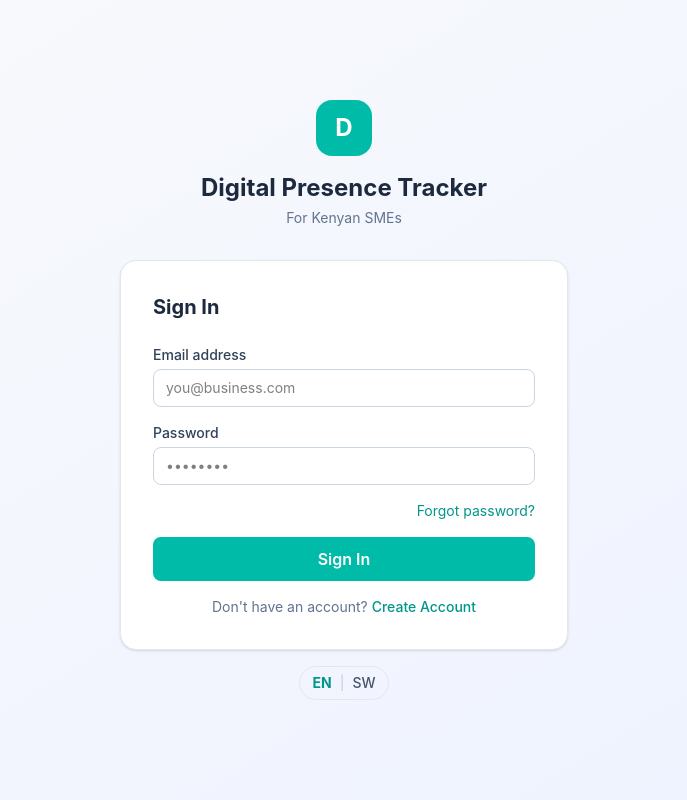
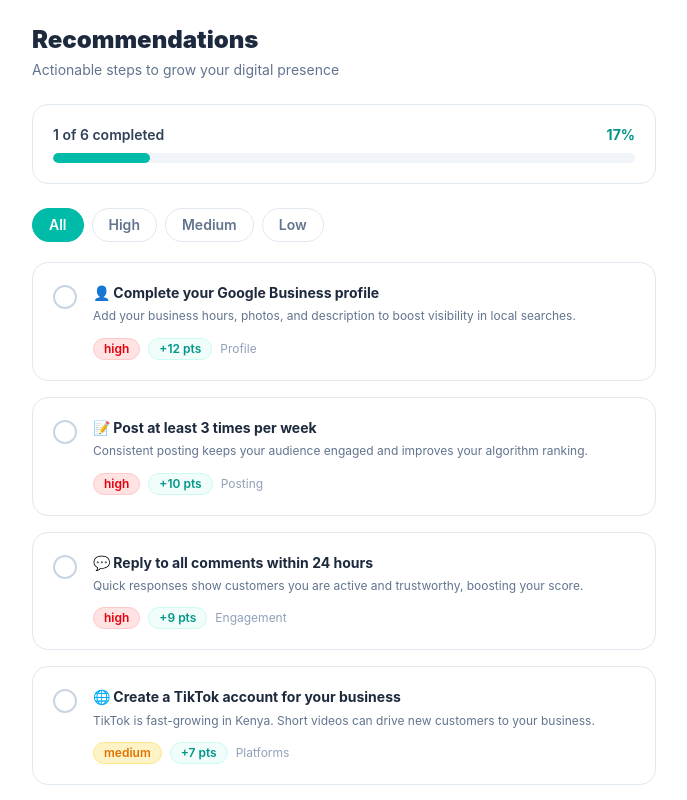
Before and after one commit to Njela/DPT-, a React (Vite) app: page /recommendations in a window 1280 px wide. Before the commit this address led to /login. Shown: the top 800 px of the page, without its empty margins (296-983 px from the left). Built offline with nearby package versions, Linux system fonts and the light colour scheme.

Commit message:
feat:recommendations page with priority filter and progress tracker

```diff
--- a/src/App.tsx
+++ b/src/App.tsx
@@ -1,11 +1,12 @@
 import { BrowserRouter, Routes, Route, Navigate } from 'react-router-dom'
-import LoginPage          from './pages/auth/LoginPage'
-import RegisterPage       from './pages/auth/RegisterPage'
-import ForgotPasswordPage from './pages/auth/ForgotPasswordPage'
-import ResetPasswordPage  from './pages/auth/ResetPasswordPage'
-import OnboardingPage     from './pages/onboarding/OnboardingPage'
-import DashboardPage      from './pages/dashboard/DashboardPage'
-import HistoryPage        from './pages/history/HistoryPage'
+import LoginPage              from './pages/auth/LoginPage'
+import RegisterPage           from './pages/auth/RegisterPage'
+import ForgotPasswordPage     from './pages/auth/ForgotPasswordPage'
+import ResetPasswordPage      from './pages/auth/ResetPasswordPage'
+import OnboardingPage         from './pages/onboarding/OnboardingPage'
+import DashboardPage          from './pages/dashboard/DashboardPage'
+import HistoryPage            from './pages/history/HistoryPage'
+import RecommendationsPage    from './pages/recommendations/RecommendationsPage'
 
 export default function App() {
   return (
@@ -18,6 +19,7 @@ export default function App() {
         <Route path='/onboarding'      element={<OnboardingPage />} />
         <Route path='/dashboard'       element={<DashboardPage />} />
         <Route path='/history'         element={<HistoryPage />} />
+        <Route path='/recommendations' element={<RecommendationsPage />} />
         <Route path='*'                element={<Navigate to='/login' replace />} />
       </Routes>
     </BrowserRouter>
--- /dev/null
+++ b/src/pages/recommendations/RecommendationsPage.tsx
@@ -0,0 +1,217 @@
+import { useState } from 'react'
+import { useTranslation } from 'react-i18next'
+
+type Priority = 'high' | 'medium' | 'low'
+type Category = 'profile' | 'posting' | 'engagement' | 'responsiveness' | 'platforms'
+
+interface Rec {
+  id: string
+  category: Category
+  priority: Priority
+  titleEn: string
+  titleSw: string
+  descEn: string
+  descSw: string
+  impact: number
+  done: boolean
+}
+
+const MOCK_RECS: Rec[] = [
+  {
+    id: '1', category: 'profile', priority: 'high',
+    titleEn: 'Complete your Google Business profile',
+    titleSw: 'Kamilisha wasifu wako wa Google Business',
+    descEn: 'Add your business hours, photos, and description to boost visibility in local searches.',
+    descSw: 'Ongeza masaa ya biashara, picha, na maelezo ili kuongeza uonekano katika utafutaji wa karibu.',
+    impact: 12, done: false,
+  },
+  {
+    id: '2', category: 'posting', priority: 'high',
+    titleEn: 'Post at least 3 times per week',
+    titleSw: 'Chapisha angalau mara 3 kwa wiki',
+    descEn: 'Consistent posting keeps your audience engaged and improves your algorithm ranking.',
+    descSw: 'Kuchapisha mara kwa mara kunaweka hadhira yako ikishiriki na kuboresha msimamo wako.',
+    impact: 10, done: false,
+  },
+  {
+    id: '3', category: 'engagement', priority: 'high',
+    titleEn: 'Reply to all comments within 24 hours',
+    titleSw: 'Jibu maoni yote ndani ya masaa 24',
+    descEn: 'Quick responses show customers you are active and trustworthy, boosting your score.',
+    descSw: 'Majibu ya haraka yanaonyesha wateja kwamba uko hai na unastahili kuaminiwa.',
+    impact: 9, done: false,
+  },
+  {
+    id: '4', category: 'platforms', priority: 'medium',
+    titleEn: 'Create a TikTok account for your business',
+    titleSw: 'Fungua akaunti ya TikTok kwa biashara yako',
+    descEn: 'TikTok is fast-growing in Kenya. Short videos can drive new customers to your business.',
+    descSw: 'TikTok inakua haraka Kenya. Video fupi zinaweza kuleta wateja wapya kwa biashara yako.',
+    impact: 7, done: false,
+  },
+  {
+    id: '5', category: 'profile', priority: 'medium',
+    titleEn: 'Add a professional profile photo',
+    titleSw: 'Ongeza picha ya kitaalamu ya wasifu',
+    descEn: 'Businesses with clear profile photos get 3x more clicks than those without.',
+    descSw: 'Biashara zenye picha wazi za wasifu hupata mara 3 zaidi ya clicks kuliko zile ambazo hazina.',
+    impact: 6, done: true,
+  },
+  {
+    id: '6', category: 'responsiveness', priority: 'low',
+    titleEn: 'Enable WhatsApp Business auto-reply',
+    titleSw: 'Washa jibu la kiotomatiki la WhatsApp Business',
+    descEn: 'Set up an automatic greeting message so customers always get a response instantly.',
+    descSw: 'Weka ujumbe wa salamu wa kiotomatiki ili wateja wapate jibu mara moja daima.',
+    impact: 5, done: false,
+  },
+]
+
+const PRIORITY_STYLES: Record<Priority, string> = {
+  high:   'bg-red-100   text-red-600   border-red-200',
+  medium: 'bg-amber-100 text-amber-600 border-amber-200',
+  low:    'bg-slate-100 text-slate-500 border-slate-200',
+}
+
+const CATEGORY_ICONS: Record<Category, string> = {
+  profile:        '👤',
+  posting:        '📝',
+  engagement:     '💬',
+  responsiveness: '⚡',
+  platforms:      '🌐',
+}
+
+const FILTERS: { key: 'all' | Priority; label: string }[] = [
+  { key: 'all',    label: 'All'    },
+  { key: 'high',   label: 'High'   },
+  { key: 'medium', label: 'Medium' },
+  { key: 'low',    label: 'Low'    },
+]
+
+export default function RecommendationsPage() {
+  const { t, i18n } = useTranslation()
+  const isSw = i18n.language === 'sw'
+  const [filter, setFilter] = useState<'all' | Priority>('all')
+  const [recs, setRecs] = useState<Rec[]>(MOCK_RECS)
+
+  const toggle = (id: string) =>
+    setRecs(prev => prev.map(r => r.id === id ? { ...r, done: !r.done } : r))
+
+  const visible = filter === 'all' ? recs : recs.filter(r => r.priority === filter)
+  const doneCount = recs.filter(r => r.done).length
+
+  return (
+    <div className='p-6 max-w-2xl mx-auto'>
+
+      {/* Header */}
+      <div className='mb-6'>
+        <h1 className='text-2xl font-black text-slate-800'>{t('nav.recommendations')}</h1>
+        <p className='text-slate-500 text-sm mt-1'>
+          Actionable steps to grow your digital presence
+        </p>
+      </div>
+
+      {/* Progress bar */}
+      <div className='bg-white rounded-2xl border border-slate-200 p-5 mb-6'>
+        <div className='flex justify-between items-center mb-2'>
+          <span className='text-sm font-semibold text-slate-700'>
+            {doneCount} of {recs.length} completed
+          </span>
+          <span className='text-sm font-bold text-teal-600'>
+            {Math.round((doneCount / recs.length) * 100)}%
+          </span>
+        </div>
+        <div className='h-2.5 bg-slate-100 rounded-full overflow-hidden'>
+          <div
+            className='h-full bg-teal-500 rounded-full transition-all duration-500'
+            style={{ width: `${(doneCount / recs.length) * 100}%` }}
+          />
+        </div>
+      </div>
+
+      {/* Filter tabs */}
+      <div className='flex gap-2 mb-5'>
+        {FILTERS.map(f => (
+          <button
+            key={f.key}
+            onClick={() => setFilter(f.key)}
+            className={`px-4 py-1.5 rounded-full text-sm font-semibold border transition-all
+              ${filter === f.key
+                ? 'bg-teal-500 text-white border-teal-500'
+                : 'bg-white text-slate-500 border-slate-200 hover:border-teal-300'}`}
+          >
+            {f.label}
+          </button>
+        ))}
+      </div>
+
+      {/* Cards */}
+      <div className='space-y-4'>
+        {visible.map(rec => (
+          <div
+            key={rec.id}
+            className={`bg-white rounded-2xl border p-5 transition-all duration-300
+              ${rec.done ? 'opacity-60 border-slate-100' : 'border-slate-200 hover:border-teal-200'}`}
+          >
+            <div className='flex gap-4'>
+
+              {/* Checkbox */}
+              <button
+                onClick={() => toggle(rec.id)}
+                className={`flex-shrink-0 w-6 h-6 rounded-full border-2 flex items-center
+                  justify-center transition-all mt-0.5
+                  ${rec.done
+                    ? 'bg-teal-500 border-teal-500'
+                    : 'border-slate-300 hover:border-teal-400'}`}
+              >
+                {rec.done && <span className='text-white text-xs font-bold'>✓</span>}
+              </button>
+
+              {/* Content */}
+              <div className='flex-1 min-w-0'>
+                <div className='flex items-start justify-between gap-2 mb-1'>
+                  <h3 className={`font-bold text-sm leading-snug
+                    ${rec.done ? 'line-through text-slate-400' : 'text-slate-800'}`}>
+                    {CATEGORY_ICONS[rec.category]}{' '}
+                    {isSw ? rec.titleSw : rec.titleEn}
+                  </h3>
+                </div>
+
+                <p className='text-xs text-slate-500 leading-relaxed mb-3'>
+                  {isSw ? rec.descSw : rec.descEn}
+                </p>
+
+                <div className='flex items-center gap-2 flex-wrap'>
+                  {/* Priority badge */}
+                  <span className={`text-xs font-semibold px-2.5 py-0.5 rounded-full border
+                    ${PRIORITY_STYLES[rec.priority]}`}>
+                    {rec.priority}
+                  </span>
+
+                  {/* Impact */}
+                  <span className='text-xs text-teal-600 bg-teal-50 border border-teal-100
+                                   px-2.5 py-0.5 rounded-full font-semibold'>
+                    +{rec.impact} pts
+                  </span>
+
+                  {/* Category */}
+                  <span className='text-xs text-slate-400 capitalize'>{rec.category}</span>
+                </div>
+              </div>
+
+            </div>
+          </div>
+        ))}
+      </div>
+
+      {/* Empty state */}
+      {visible.length === 0 && (
+        <div className='text-center py-16 text-slate-400'>
+          <p className='text-4xl mb-3'>🎉</p>
+          <p className='font-semibold'>All done for this filter!</p>
+        </div>
+      )}
+
+    </div>
+  )
+}
```
